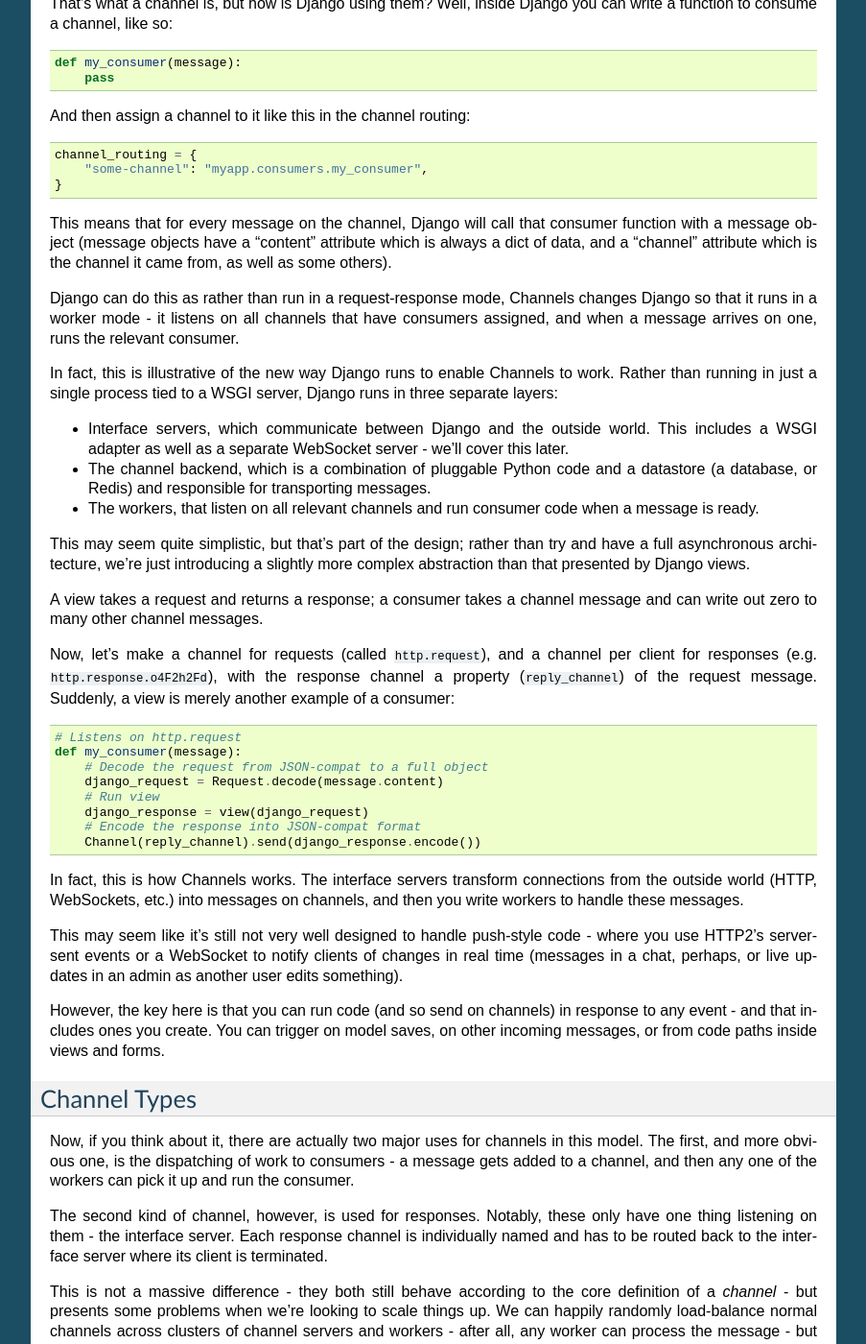
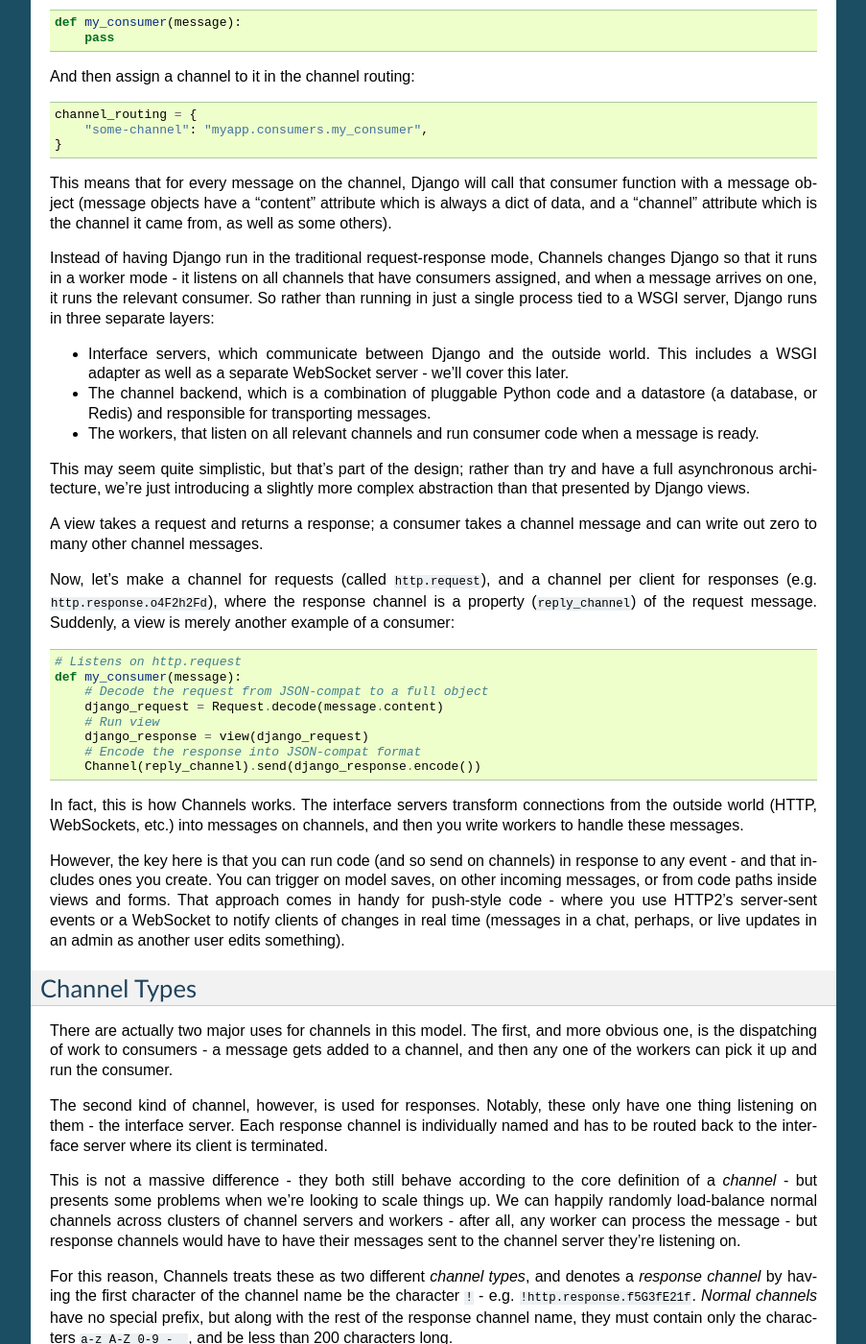
Before and after one commit to tmautone/django-channels, a Sphinx documentation site: the page built from docs/concepts.rst, in a window 1280 px wide and 1400 px high, scrolled down 988 px. Shown: the whole window at 96% size, without its empty margins (198-1101 px from the left). Built offline with Sphinx 7.4.7, drawn with Linux system fonts in a browser that asks for light colours; some of the changed text lies outside the part shown.

Commit message:
Wording changes to docs
I eagerly read through the (excellent, thanks!) documentation for channels, and had to re-read one or two sentences. So being a good citizen, I'm suggesting a few fixes here and there.

```diff
--- a/docs/concepts.rst
+++ b/docs/concepts.rst
@@ -38,7 +38,7 @@
 but when things crash it's sent to more than one, which is not the trade-off
 we want.
 
-There are a couple of other limitations - messages must be JSON-serialisable,
+There are a couple of other limitations - messages must be JSON serialisable,
 and not be more than 1MB in size - but these are to make the whole thing
 practical, and not too important to think about up front.
 
@@ -59,13 +59,13 @@
 How do we use channels?
 -----------------------
 
-That's what a channel is, but how is Django using them? Well, inside Django
-you can write a function to consume a channel, like so::
+So how is Django using those channels? Inside Django
+you can write a function to consume a channel::
 
     def my_consumer(message):
         pass
 
-And then assign a channel to it like this in the channel routing::
+And then assign a channel to it in the channel routing::
 
     channel_routing = {
         "some-channel": "myapp.consumers.my_consumer",
@@ -76,14 +76,11 @@
 attribute which is always a dict of data, and a "channel" attribute which
 is the channel it came from, as well as some others).
 
-Django can do this as rather than run in a request-response mode, Channels
-changes Django so that it runs in a worker mode - it listens on all channels
-that have consumers assigned, and when a message arrives on one, runs the
-relevant consumer.
-
-In fact, this is illustrative of the new way Django runs to enable Channels to
-work. Rather than running in just a single process tied to a WSGI server,
-Django runs in three separate layers:
+Instead of having Django run in the traditional request-response mode,
+Channels changes Django so that it runs in a worker mode - it listens on
+all channels that have consumers assigned, and when a message arrives on
+one, it runs the relevant consumer. So rather than running in just a
+single process tied to a WSGI server, Django runs in three separate layers:
 
 * Interface servers, which communicate between Django and the outside world.
   This includes a WSGI adapter as well as a separate WebSocket server - we'll
@@ -104,8 +101,8 @@
 
 Now, let's make a channel for requests (called ``http.request``),
 and a channel per client for responses (e.g. ``http.response.o4F2h2Fd``),
-with the response channel a property (``reply_channel``) of the request message.
-Suddenly, a view is merely another example of a consumer::
+where the response channel is a property (``reply_channel``) of the request
+message. Suddenly, a view is merely another example of a consumer::
 
     # Listens on http.request
     def my_consumer(message):
@@ -120,22 +117,20 @@
 from the outside world (HTTP, WebSockets, etc.) into messages on channels,
 and then you write workers to handle these messages.
 
-This may seem like it's still not very well designed to handle push-style
+However, the key here is that you can run code (and so send on channels) in
+response to any event - and that includes ones you create. You can trigger
+on model saves, on other incoming messages, or from code paths inside views
+and forms. That approach comes in handy for push-style
 code - where you use HTTP2's server-sent events or a WebSocket to notify
 clients of changes in real time (messages in a chat, perhaps, or live updates
 in an admin as another user edits something).
-
-However, the key here is that you can run code (and so send on channels) in
-response to any event - and that includes ones you create. You can trigger
-on model saves, on other incoming messages, or from code paths inside views
-and forms.
 
 .. _channel-types:
 
 Channel Types
 -------------
 
-Now, if you think about it, there are actually two major uses for channels in
+There are actually two major uses for channels in
 this model. The first, and more obvious one, is the dispatching of work to
 consumers - a message gets added to a channel, and then any one of the workers
 can pick it up and run the consumer.
@@ -240,15 +235,15 @@
 ----------
 
 That's the high-level overview of channels and groups, and how you should
-starting thinking about them - remember, Django provides some channels
+start thinking about them. Remember, Django provides some channels
 but you're free to make and consume your own, and all channels are
 network-transparent.
 
-One thing channels are not, however, is guaranteed delivery. If you want tasks
-you're sure will complete, use a system designed for this with retries and
-persistence like Celery, or you'll need to make a management command that
-checks for completion and re-submits a message to the channel if nothing
-is completed (rolling your own retry logic, essentially).
+One thing channels do not, however, is guaranteeing delivery. If you need
+certainty that tasks will complete, use a system designed for this with
+retries and persistence (e.g. Celery), or alternatively make a management
+command that checks for completion and re-submits a message to the channel
+if nothing is completed (rolling your own retry logic, essentially).
 
 We'll cover more about what kind of tasks fit well into Channels in the rest
 of the documentation, but for now, let's progress to :doc:`getting-started`
```
Also changed, not shown: other parts of docs/concepts.rst (+2 -2 lines), docs/getting-started.rst (+28 -16 lines).
